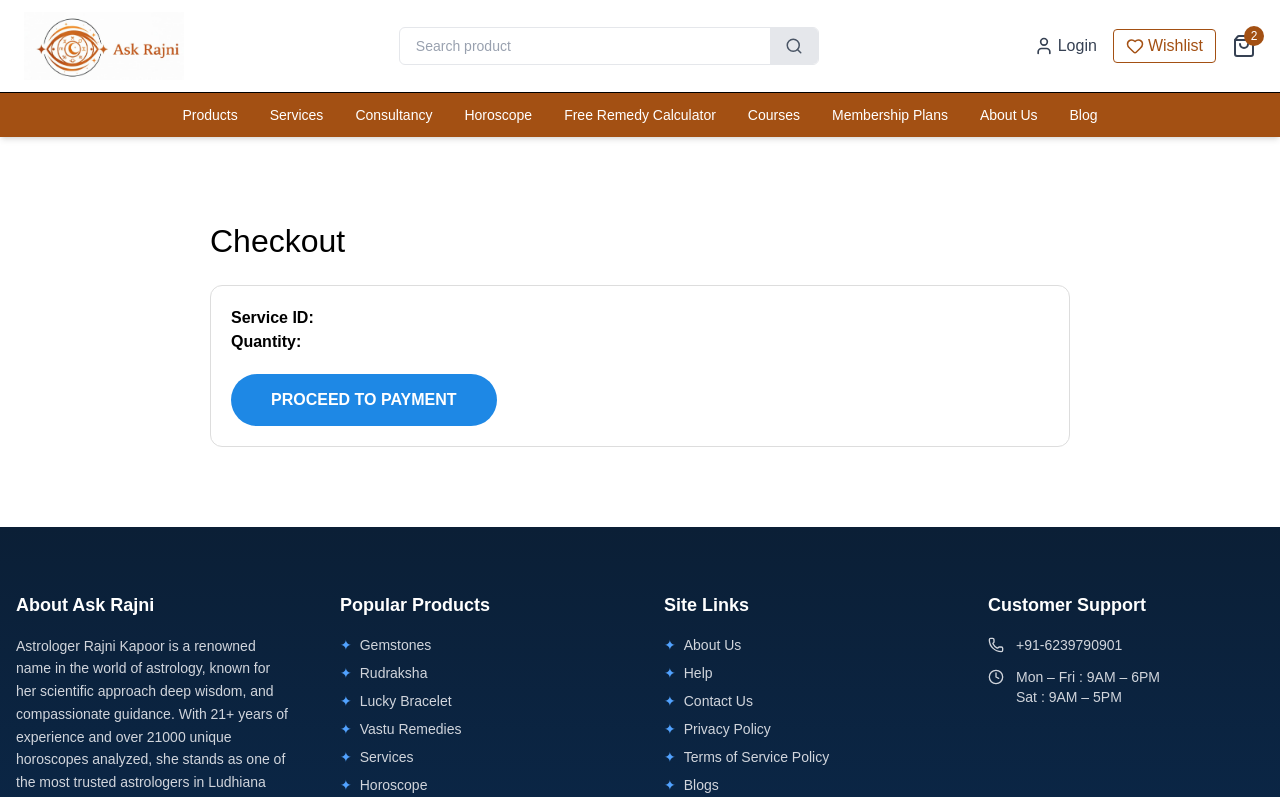
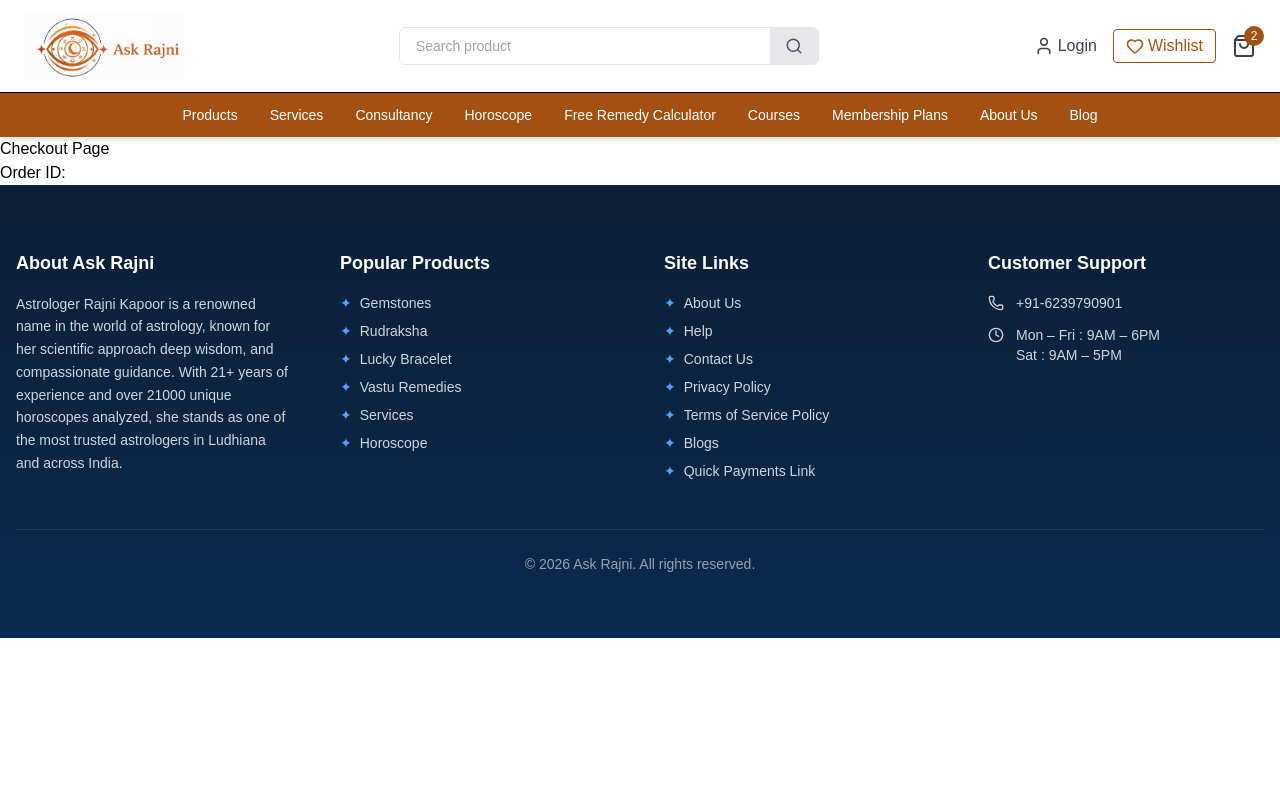
Before and after one commit to taranpe/askrajni, a Next.js app: page /checkout in a window 1280 px wide. Shown: the top 797 px of the page. Built offline with nearby package versions, Linux system fonts and the light colour scheme.

Commit message:
Fix checkout useSearchParams suspense error

```diff
--- /dev/null
+++ b/app/(site)/checkout/CheckoutClient.tsx
@@ -0,0 +1,15 @@
+"use client";
+
+import { useSearchParams } from "next/navigation";
+
+export default function CheckoutClient() {
+  const searchParams = useSearchParams();
+  const orderId = searchParams.get("orderId");
+
+  return (
+    <div>
+      <h1>Checkout Page</h1>
+      <p>Order ID: {orderId}</p>
+    </div>
+  );
+}
--- a/app/(site)/checkout/page.tsx
+++ b/app/(site)/checkout/page.tsx
@@ -1,43 +1,10 @@
-"use client";
-export const dynamic = "force-dynamic";
-
-import { useSearchParams } from "next/navigation";
+import { Suspense } from "react";
+import CheckoutClient from "./CheckoutClient";
 
 export default function CheckoutPage() {
-  const searchParams = useSearchParams();
-
-  const serviceId = searchParams.get("serviceId");
-  const qty = searchParams.get("qty");
-
   return (
-    <div style={{ maxWidth: "900px", margin: "60px auto", padding: "20px" }}>
-      <h1 style={{ fontSize: "32px", marginBottom: "20px" }}>Checkout</h1>
-
-      <div
-        style={{
-          padding: "20px",
-          border: "1px solid #ddd",
-          borderRadius: "12px",
-        }}
-      >
-        <p><strong>Service ID:</strong> {serviceId}</p>
-        <p><strong>Quantity:</strong> {qty}</p>
-
-        <button
-          style={{
-            marginTop: "20px",
-            background: "#1E88E5",
-            color: "#fff",
-            border: "none",
-            padding: "14px 40px",
-            borderRadius: "30px",
-            fontWeight: 700,
-            cursor: "pointer",
-          }}
-        >
-          PROCEED TO PAYMENT
-        </button>
-      </div>
-    </div>
+    <Suspense fallback={<div>Loading checkout...</div>}>
+      <CheckoutClient />
+    </Suspense>
   );
 }
```
